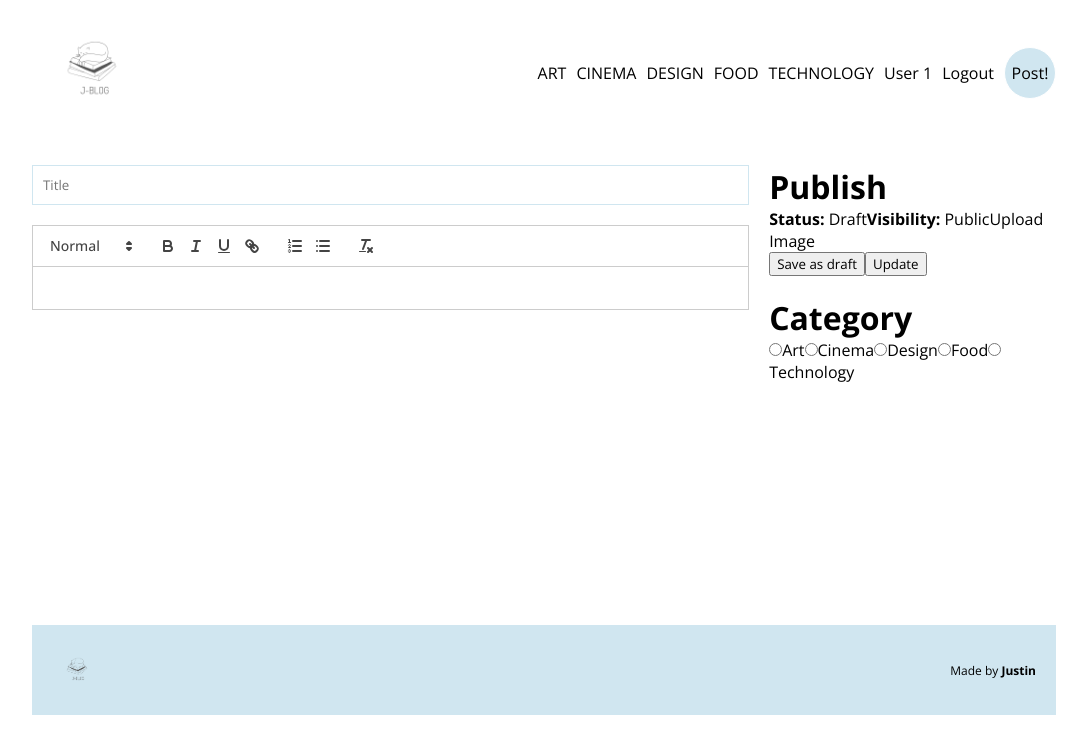
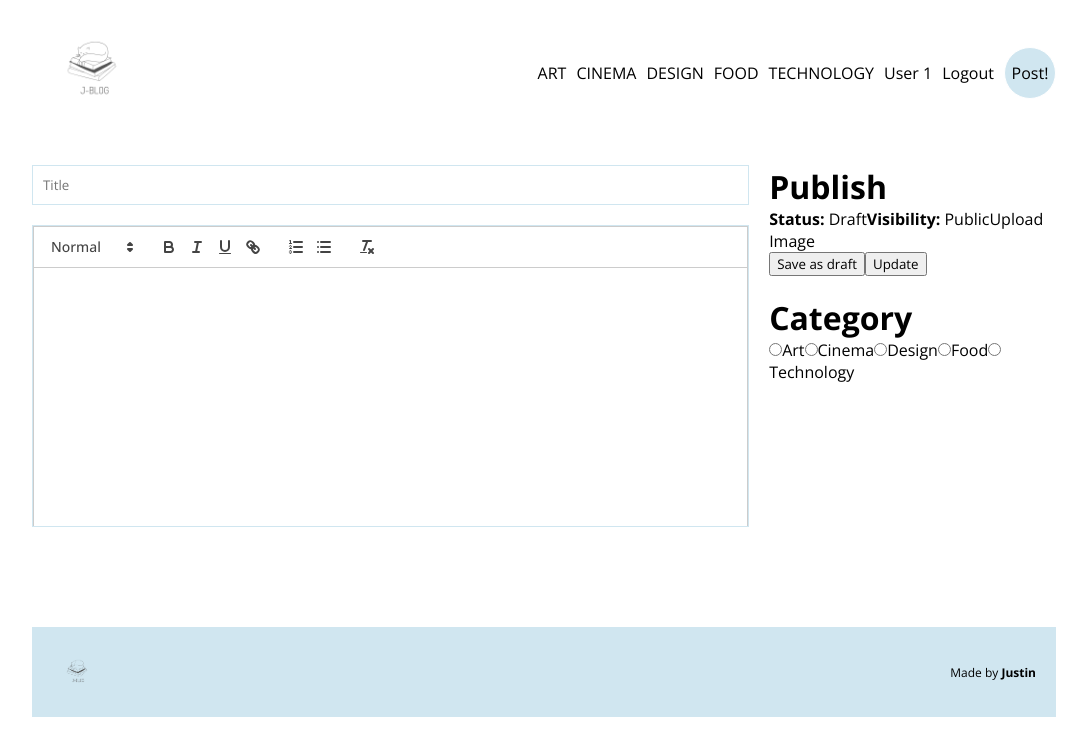
Before and after one commit to justinklam/Digital-Living, a React (Create React App) app in the folder client/: page /write in a window 1280 px wide. Shown: the top 756 px of the page, without its empty margins (96-1183 px from the left). Built offline with nearby package versions, Linux system fonts and the light colour scheme.

Commit message:
add styling for editorContainer/editor

```diff
--- a/client/src/style.scss
+++ b/client/src/style.scss
@@ -352,6 +352,12 @@ $lightblue: #d0e6f0;
         .editorContainer {
           height: 300px;
           overflow: scroll;
+          border: 1px solid $lightblue;
+
+          .editor {
+            height: 100%;
+            border: none;
+          }
         }
       }
 
```
